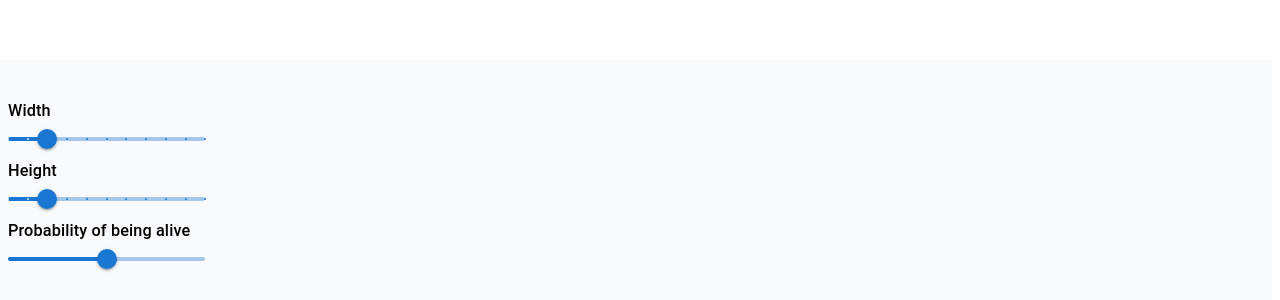
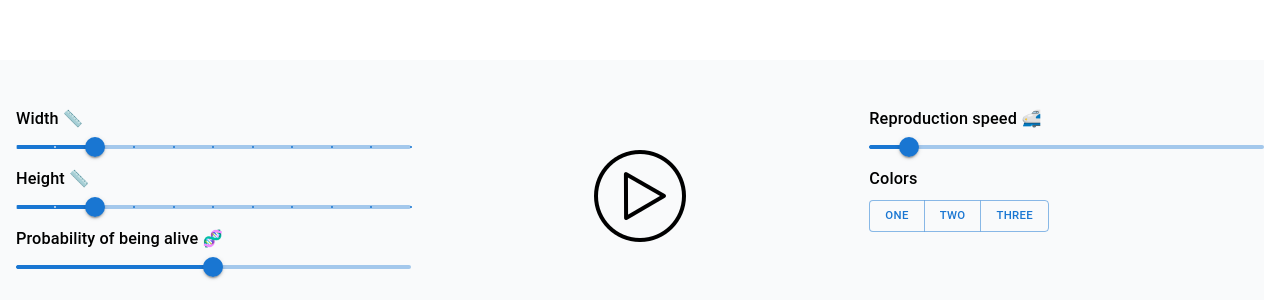
Before and after one commit to neuodev/game-of-life, a React (Vite) app: page / in a window 1280 px wide. Shown: the part 500-800 px from the top of the page. Built offline with nearby package versions, Linux system fonts and the light colour scheme.

Commit message:
Add colors

```diff
--- a/src/components/Settings.tsx
+++ b/src/components/Settings.tsx
@@ -1,19 +1,27 @@
-import { Box, Grid, Slider, Typography } from "@mui/material";
-import React from "react";
+import {
+  Box,
+  Button,
+  ButtonGroup,
+  Grid,
+  IconButton,
+  Slider,
+  Typography,
+} from "@mui/material";
+import PlayIcon from "../assets/play.png";
 
 /**
  * Settigns should control
  * 1. Width & height of the universe ☑️
  * 2. Probability of being a live ☑️
- * 3. Reproduction speed
- * 4. Colors & images
+ * 3. Reproduction speed ☑️
+ * 4. Colors
  * 5. Pause & continue
  */
 const Settings = () => {
   return (
     <Grid
       container
-      spacing={2}
+      spacing={4}
       sx={{
         width: "100%",
         backgroundColor: "#f9fafb",
@@ -21,9 +29,9 @@ const Settings = () => {
         alignContent: "center",
       }}
     >
-      <Grid item xs={2}>
+      <Grid item xs={4}>
         <Box>
-          <Typography variant="h6">Width</Typography>
+          <Typography variant="h6">Width 📏</Typography>
           <Slider
             aria-label="Temperature"
             defaultValue={30}
@@ -35,7 +43,7 @@ const Settings = () => {
           />
         </Box>
         <Box>
-          <Typography variant="h6">Height</Typography>
+          <Typography variant="h6">Height 📏</Typography>
           <Slider
             aria-label="Temperature"
             defaultValue={30}
@@ -47,7 +55,7 @@ const Settings = () => {
           />
         </Box>
         <Box>
-          <Typography variant="h6">Probability of being alive</Typography>
+          <Typography variant="h6">Probability of being alive 🧬</Typography>
           <Slider
             defaultValue={0.5}
             valueLabelDisplay="auto"
@@ -57,6 +65,44 @@ const Settings = () => {
           />
         </Box>
       </Grid>
+
+      <Grid
+        item
+        xs={4}
+        sx={{
+          display: "flex",
+          alignItems: "center",
+          justifyContent: "center",
+        }}
+      >
+        <IconButton>
+          <img src={PlayIcon} alt="start" />
+        </IconButton>
+      </Grid>
+
+      <Grid item xs={4}>
+        <Box>
+          <Typography variant="h6">Reproduction speed 🚅</Typography>
+          <Slider
+            defaultValue={10}
+            valueLabelDisplay="auto"
+            step={2}
+            min={0}
+            max={100}
+          />
+        </Box>
+
+        <Box>
+          <Typography mb="8px" variant="h6">
+            Colors
+          </Typography>
+          <ButtonGroup variant="outlined" aria-label="outlined button group">
+            <Button>One</Button>
+            <Button>Two</Button>
+            <Button>Three</Button>
+          </ButtonGroup>
+        </Box>
+      </Grid>
     </Grid>
   );
 };
```
Also changed, not shown: src/assets/play.png (added).
